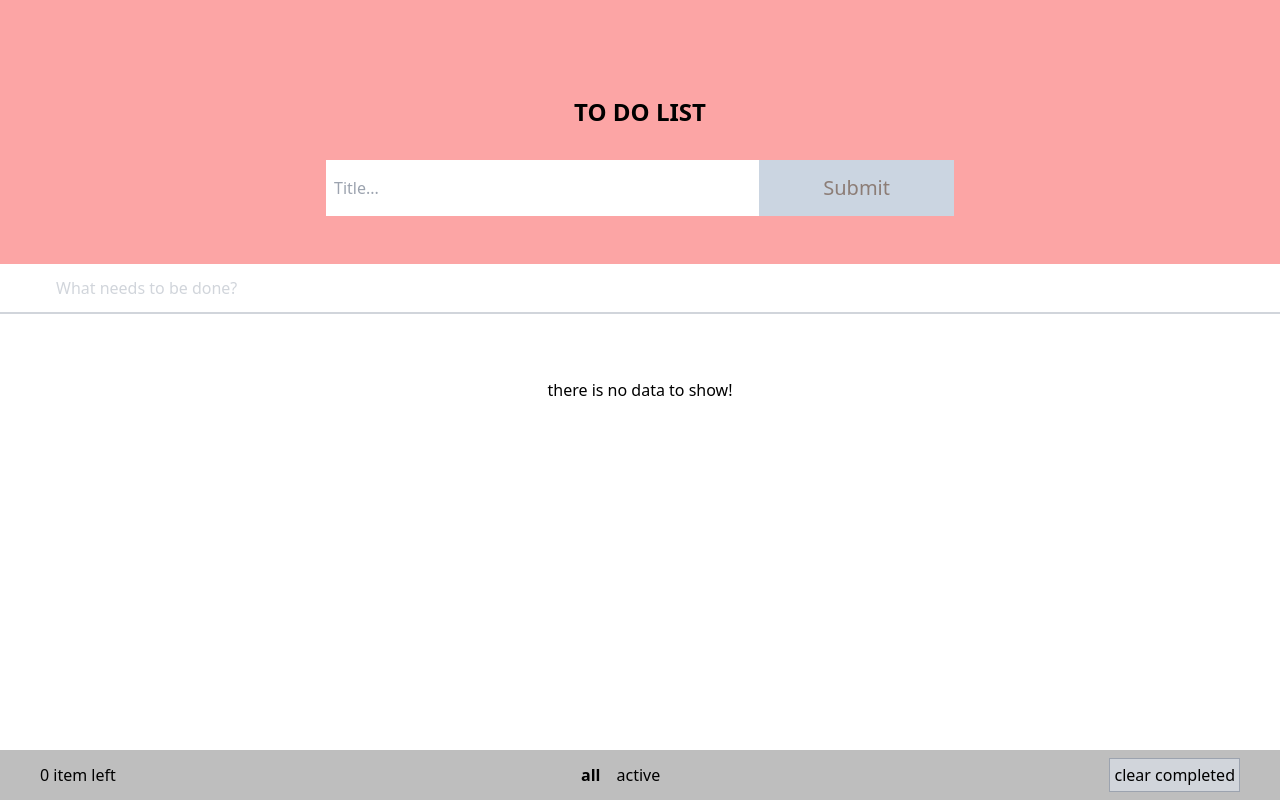
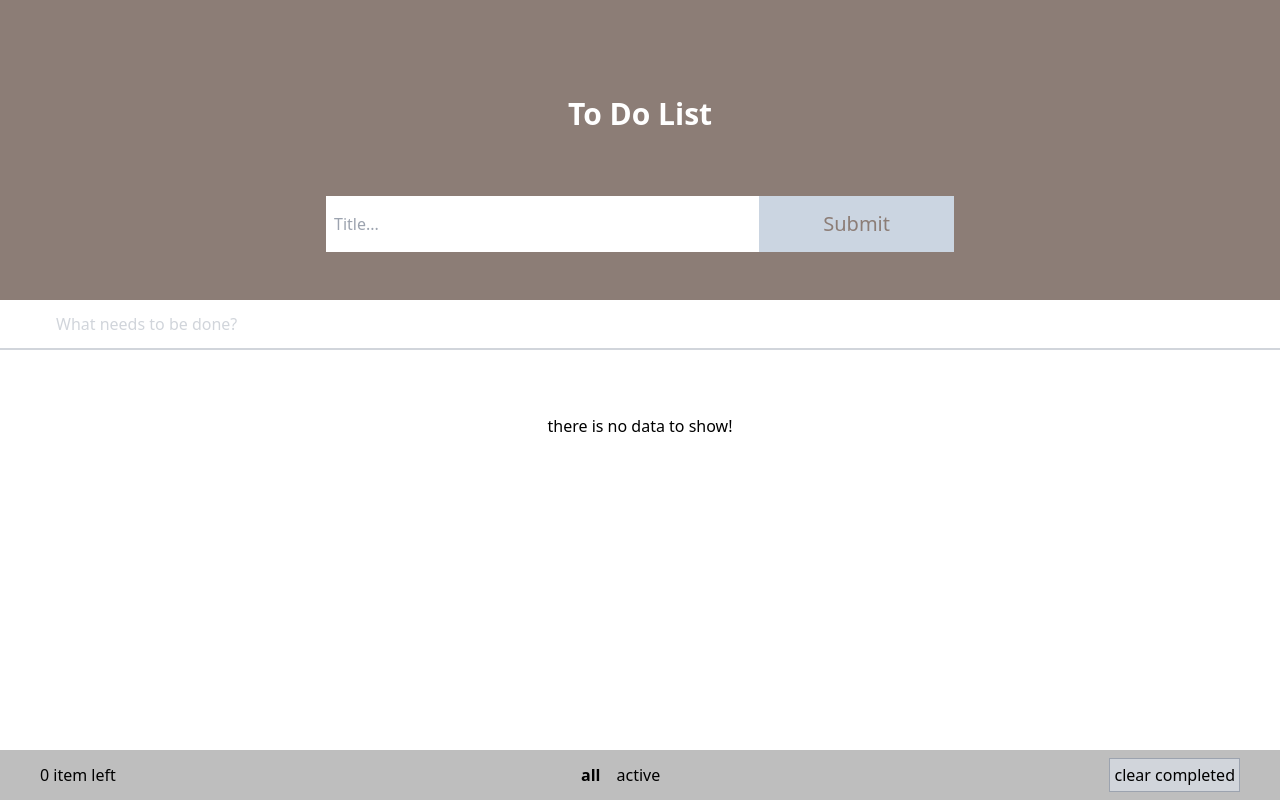
Before and after one commit to side-26/TODO-list, a React (Create React App) app: page / in a window 1280 px wide. Built offline with nearby package versions, Linux system fonts and the light colour scheme.

Commit message:
style change some styles

```diff
--- a/src/components/appInput/index.tsx
+++ b/src/components/appInput/index.tsx
@@ -9,7 +9,7 @@ export default function AppInput({
     <div className=" mb-6 lg:mb-0 w-full">
       <div
         className={`flex flex-col my-2 pl-1 lg:my-0  ${className} ${
-          isInvalid ? "animate-shake border-2 border-red-500" : ""
+          isInvalid ? "animate-shake border-2 border-red-600" : ""
         }`}
       >
         <input
@@ -19,7 +19,7 @@ export default function AppInput({
         />
       </div>
       {isInvalid && (
-        <div className={`text-red-500 font-bold text-xs`}>
+        <div className={`text-red-600 font-bold text-xs`}>
           please fill the input!!!
         </div>
       )}
--- a/src/pages/todoList/index.tsx
+++ b/src/pages/todoList/index.tsx
@@ -1,24 +1,18 @@
 import Form from "@components/form";
-import { Context } from "@context/index";
-import TodoListSec from '@components/todoList';
+import TodoListSec from "@components/todoList";
 import { useMeta } from "@hooks/useMeta";
-import {useContext} from 'react';
 export default function TodoList() {
   const [setTitle] = useMeta();
-  const {todo}=useContext(Context)
-
   setTitle("todo-list");
   return (
     <div>
-        <section className="pt-24 lg:pb-4 bg-red-300 flex flex-col items-center">
-          <div className="uppercase text-2xl font-bold">to do list</div>
-          <div className="uppercase text-2xl font-bold">{todo}</div>
+      <section className="pt-24 lg:pb-4 bg-primary flex flex-col items-center">
+        <div className="capitalize lg:mb-8 text-2xl md:text-3xl font-bold text-white">to do list</div>
         <Form />
       </section>
       <section>
-          <TodoListSec/>
+        <TodoListSec />
       </section>
     </div>
-
   );
 }
```
Lines whose indentation alone changed are shown as unchanged.
